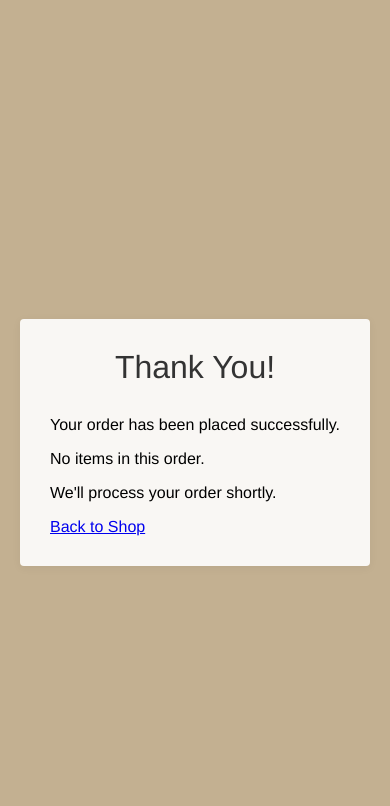
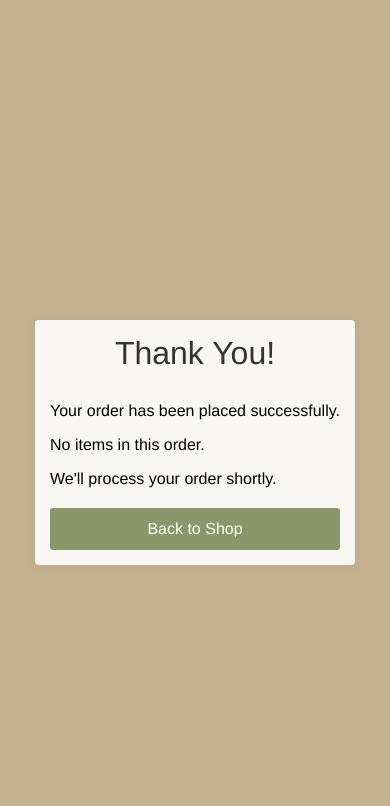
Before and after one commit to mizanozack/bymaiza, a PHP site: page /confirmation.html in a window 390 px wide. Shown: the top 806 px of the page. Run offline with PHP 8.4, Linux system fonts and the light colour scheme.

Commit message:
Update style.css

```diff
--- a/style.css
+++ b/style.css
@@ -101,3 +101,46 @@ hr {
 strong {
     color: #333;
 }
+
+/* Mobile responsiveness */
+@media (max-width: 600px) {
+    .container {
+        padding: 15px;
+        margin: 10px;
+        width: auto;
+    }
+
+    .product-item {
+        flex-direction: column;
+        align-items: flex-start;
+    }
+
+    .product-item label {
+        margin-bottom: 8px;
+    }
+
+    input[type="number"] {
+        width: 100%;
+    }
+
+    #place-order-btn {
+        width: 100%;
+        max-width: none;
+    }
+}
+
+/* Additional mobile styles */
+.btn {
+    display: block;
+    text-align: center;
+    background-color: #8B966A;
+    color: white;
+    padding: 12px;
+    border-radius: 3px;
+    text-decoration: none;
+    margin-top: 20px;
+}
+
+.btn:hover {
+    background-color: #7A8560;
+}
```
